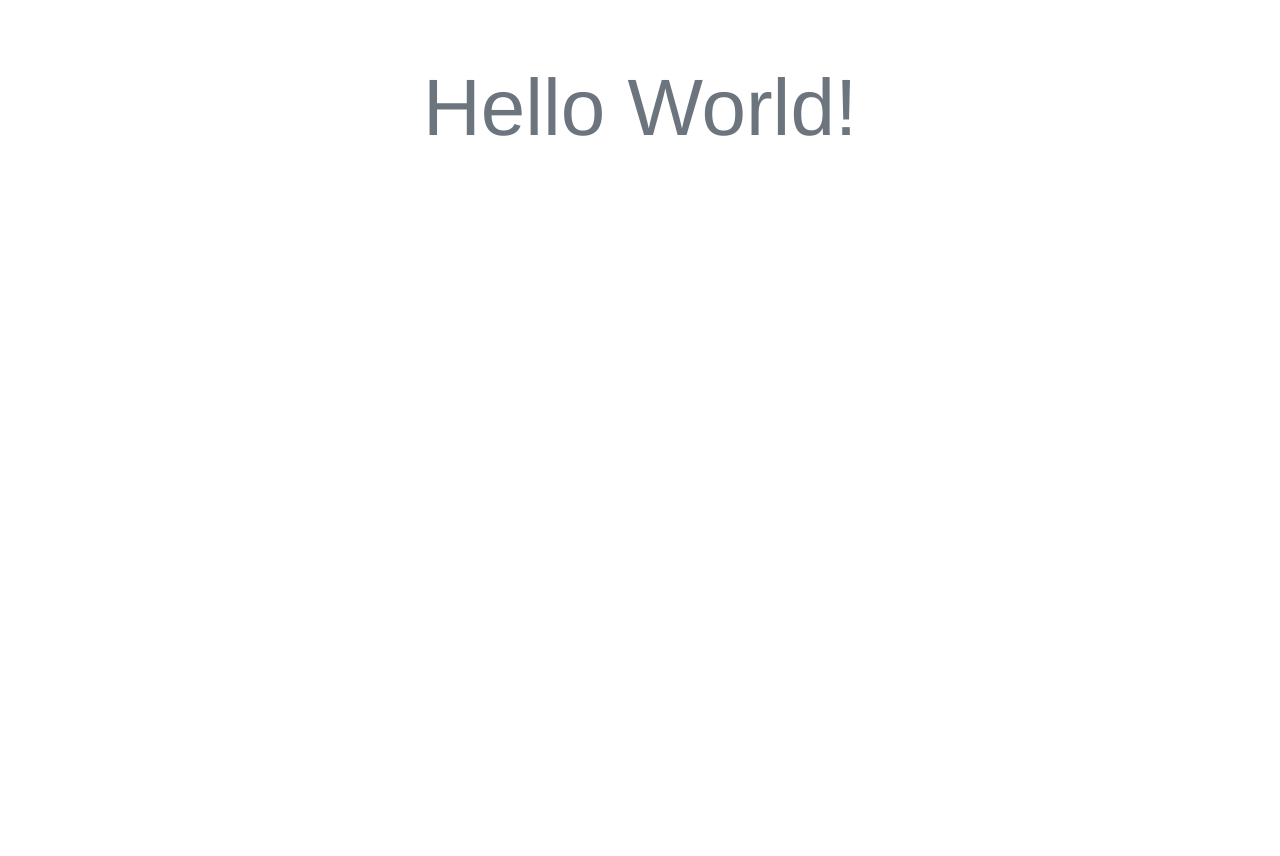
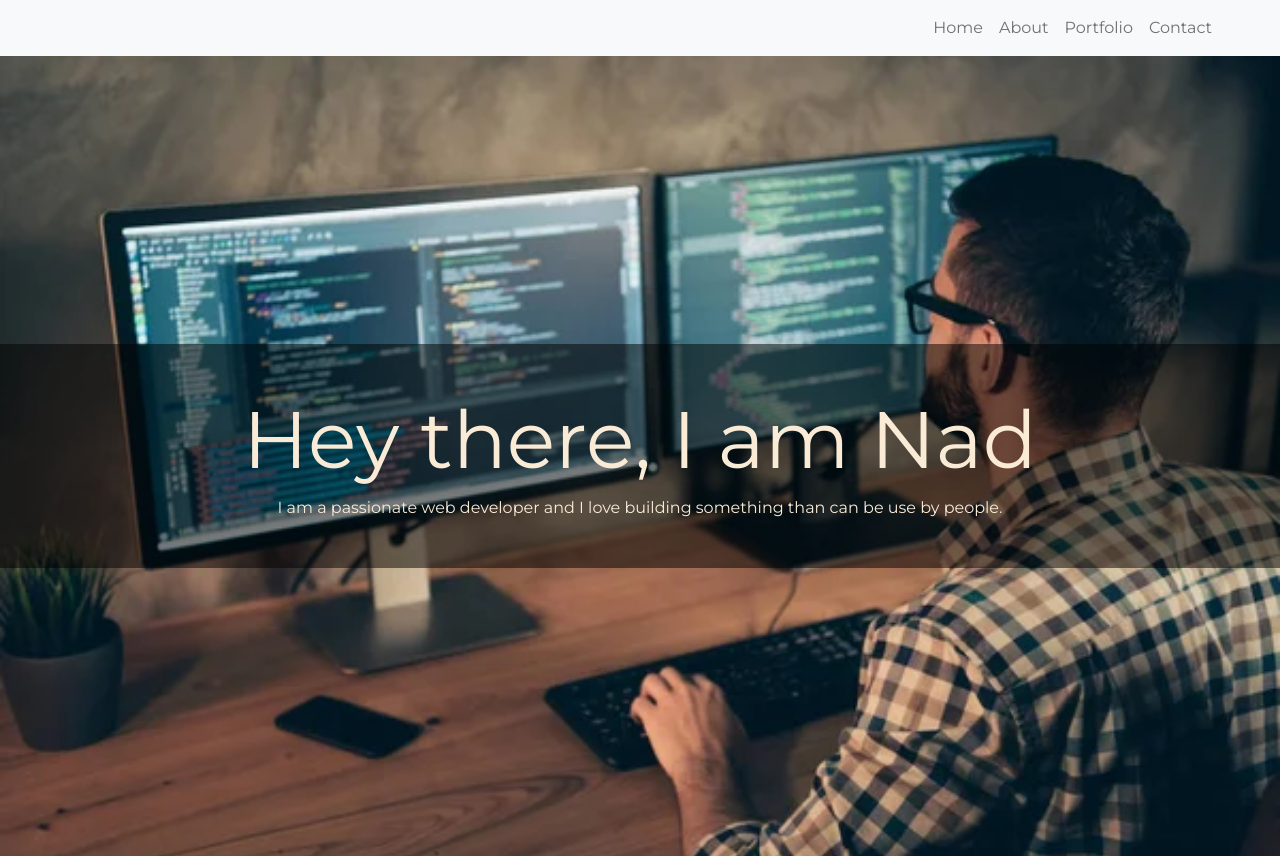
Before and after one commit to nadlambino/portfolio, a Vue app: page / in a window 1280 px wide. Before the commit the page ends 800 px from the top, so only its background shows below. Built offline with nearby package versions, Linux system fonts and the light colour scheme; the HTML template or start-up script is replaced by a standard one.

Commit message:
fix navbar and add welcome page with parallax

```diff
--- a/src/App.vue
+++ b/src/App.vue
@@ -1,18 +1,26 @@
 <template>
-	<h1 class="text-secondary display-1">Hello World!</h1>
+	<navigation-bar></navigation-bar>
+	<home-page></home-page>
 </template>
 
-<script></script>
+<script>
+import NavigationBar from './components/NavigationBar.vue';
+import HomePage from './components/HomePage.vue';
+
+export default {
+	name: 'App',
+	components: {
+		NavigationBar,
+		HomePage,
+	},
+};
+</script>
 
 <style>
+@import url('https://fonts.googleapis.com/css?family=Montserrat&display=swap');
 @import 'bootstrap/dist/css/bootstrap.css';
 
-#app {
-	font-family: Avenir, Helvetica, Arial, sans-serif;
-	-webkit-font-smoothing: antialiased;
-	-moz-osx-font-smoothing: grayscale;
-	text-align: center;
-	color: #2c3e50;
-	margin-top: 60px;
+body {
+	font-family: 'Montserrat';
 }
 </style>
--- /dev/null
+++ b/src/components/HomePage.vue
@@ -0,0 +1,30 @@
+<template>
+	<div class="parallax d-flex align-items-center justify-content-center">
+		<div class="welcome p-5 text-center">
+			<h1 class="display-1">Hey there, I am Nad</h1>
+			<div>
+				I am a passionate web developer and I love building something
+				than can be use by people.
+			</div>
+		</div>
+	</div>
+</template>
+
+<script></script>
+
+<style scoped>
+.parallax {
+	background-image: url('./../assets/parallax.jpg');
+	min-height: 100vh;
+	background-attachment: fixed;
+	background-position: center;
+	background-repeat: no-repeat;
+	background-size: cover;
+}
+
+.welcome {
+	color: antiquewhite;
+	width: 100%;
+	background-color: rgba(0, 0, 0, 0.5);
+}
+</style>
--- /dev/null
+++ b/src/components/NavigationBar.vue
@@ -0,0 +1,49 @@
+<template>
+	<nav class="navbar navbar-expand-lg navbar-light bg-light">
+		<div class="container-fluid">
+			<button
+				class="navbar-toggler ms-auto"
+				type="button"
+				data-bs-toggle="collapse"
+				data-bs-target="#navbar-nav"
+				aria-controls="navbar-nav"
+				aria-expanded="false"
+				aria-label="Toggle navigation"
+			>
+				<span class="navbar-toggler-icon"></span>
+			</button>
+			<div
+				class="collapse navbar-collapse text-end pe-lg-5 pe-2"
+				id="navbar-nav"
+			>
+				<ul class="nav navbar-nav ms-auto">
+					<li class="nav-item">
+						<a class="nav-link" href="#home">Home</a>
+					</li>
+					<li class="nav-item">
+						<a class="nav-link" href="#about">About</a>
+					</li>
+					<li class="nav-item">
+						<a class="nav-link" href="#portfolio">Portfolio</a>
+					</li>
+					<li class="nav-item">
+						<a class="nav-link" href="#contact">Contact</a>
+					</li>
+				</ul>
+			</div>
+		</div>
+	</nav>
+</template>
+
+<script>
+export default {
+	name: 'NavigationBar',
+};
+</script>
+
+<style scoped>
+.navbar-toggler:focus {
+	outline: none;
+	box-shadow: none;
+}
+</style>
```
Also changed, not shown: src/assets/parallax.jpg (added), 1 other file (tests, documents, lock files or other folders).
